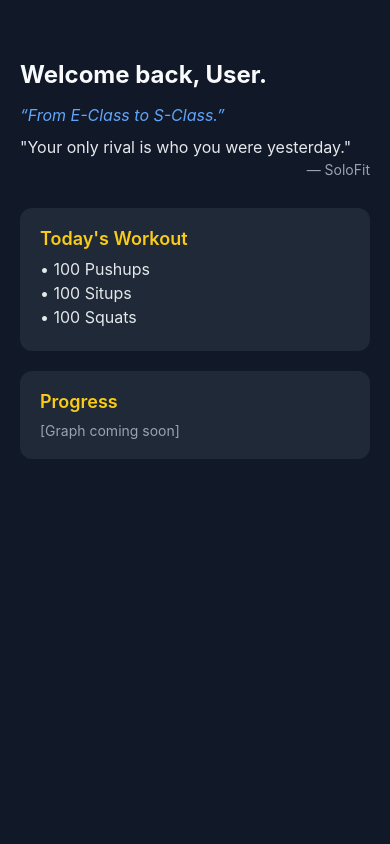
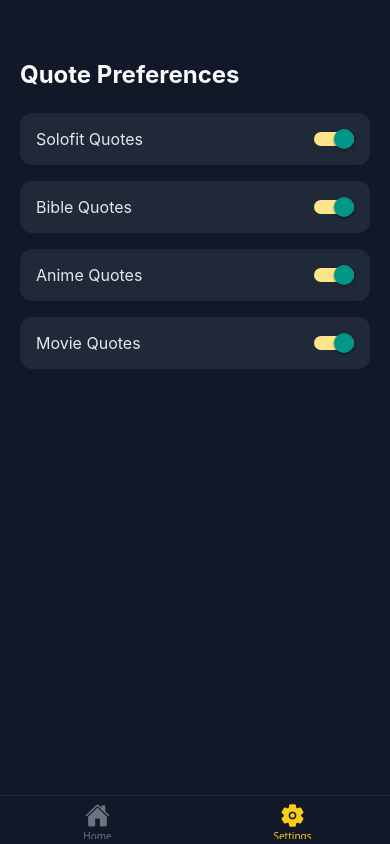
Before and after one commit to FabianC1/SoloFit, a React Native app: screen /Settings in a window 390 px wide. Built offline with nearby package versions, Linux system fonts and the light colour scheme.

Commit message:
set up the navigation

```diff
--- a/App.tsx
+++ b/App.tsx
@@ -1,12 +1,36 @@
-import { StatusBar } from 'expo-status-bar';
 import React from 'react';
+import { NavigationContainer } from '@react-navigation/native';
+import { createBottomTabNavigator } from '@react-navigation/bottom-tabs';
+import { Ionicons } from '@expo/vector-icons';
+
 import HomeScreen from './src/screens/HomeScreen';
+import SettingsScreen from './src/screens/SettingsScreen';
+
+const Tab = createBottomTabNavigator();
 
 export default function App() {
   return (
-    <>
-      <StatusBar style="light" />
-      <HomeScreen />
-    </>
+    <NavigationContainer>
+      <Tab.Navigator
+        screenOptions={({ route }) => ({
+          headerShown: false,
+          tabBarStyle: { backgroundColor: '#111827', borderTopColor: '#1f2937' },
+          tabBarActiveTintColor: '#facc15',
+          tabBarInactiveTintColor: '#6b7280',
+          tabBarIcon: ({ color, size }) => {
+            let iconName: keyof typeof Ionicons.glyphMap;
+
+            if (route.name === 'Home') iconName = 'home';
+            else if (route.name === 'Settings') iconName = 'settings';
+            else iconName = 'ellipse';
+
+            return <Ionicons name={iconName} size={size} color={color} />;
+          },
+        })}
+      >
+        <Tab.Screen name="Home" component={HomeScreen} />
+        <Tab.Screen name="Settings" component={SettingsScreen} />
+      </Tab.Navigator>
+    </NavigationContainer>
   );
 }
--- a/package.json
+++ b/package.json
@@ -10,6 +10,7 @@
   },
   "dependencies": {
     "@expo/metro-runtime": "~5.0.4",
+    "@react-navigation/bottom-tabs": "^7.3.14",
     "@react-navigation/native": "^7.1.10",
     "@react-navigation/native-stack": "^7.3.14",
     "expo": "~53.0.11",
@@ -22,7 +23,8 @@
     "react-native-safe-area-context": "5.4.0",
     "react-native-screens": "~4.11.1",
     "react-native-svg": "15.11.2",
-    "react-native-web": "^0.20.0"
+    "react-native-web": "^0.20.0",
+    "@expo/vector-icons": "^14.1.0"
   },
   "devDependencies": {
     "@babel/core": "^7.25.2",
--- a/src/screens/HomeScreen.tsx
+++ b/src/screens/HomeScreen.tsx
@@ -1,5 +1,5 @@
 import React, { useMemo, useState, useCallback, } from 'react';
-import { quotes } from './data/quotes';
+import { quotes } from '../data/quotes';
 import {
     View,
     Text,
@@ -8,7 +8,7 @@ import {
     ScrollView,
     KeyboardAvoidingView,
     Platform,
-    RefreshControl
+    RefreshControl,
 } from 'react-native';
 
 const HomeScreen = () => {
--- /dev/null
+++ b/src/screens/SettingsScreen.tsx
@@ -0,0 +1,66 @@
+import React, { useState } from 'react';
+import { View, Text, StyleSheet, ScrollView, Switch } from 'react-native';
+
+const SettingsScreen = () => {
+  const [quoteFilters, setQuoteFilters] = useState({
+    solofit: true,
+    bible: true,
+    anime: true,
+    movie: true,
+  });
+
+  const toggleFilter = (type: keyof typeof quoteFilters) => {
+    setQuoteFilters(prev => ({
+      ...prev,
+      [type]: !prev[type],
+    }));
+  };
+
+  return (
+    <ScrollView contentContainerStyle={styles.container}>
+      <Text style={styles.heading}>Quote Preferences</Text>
+
+      {Object.entries(quoteFilters).map(([key, value]) => (
+        <View key={key} style={styles.option}>
+          <Text style={styles.label}>{key.charAt(0).toUpperCase() + key.slice(1)} Quotes</Text>
+          <Switch
+            value={value}
+            onValueChange={() => toggleFilter(key as keyof typeof quoteFilters)}
+            thumbColor={value ? '#facc15' : '#4b5563'}
+            trackColor={{ false: '#374151', true: '#fde68a' }}
+          />
+        </View>
+      ))}
+    </ScrollView>
+  );
+};
+
+export default SettingsScreen;
+
+const styles = StyleSheet.create({
+  container: {
+    backgroundColor: '#111827',
+    padding: 20,
+    flexGrow: 1,
+    paddingTop: 60,
+  },
+  heading: {
+    fontSize: 24,
+    fontWeight: 'bold',
+    color: '#f9fafb',
+    marginBottom: 24,
+  },
+  option: {
+    flexDirection: 'row',
+    justifyContent: 'space-between',
+    alignItems: 'center',
+    backgroundColor: '#1f2937',
+    borderRadius: 12,
+    padding: 16,
+    marginBottom: 16,
+  },
+  label: {
+    fontSize: 16,
+    color: '#e5e7eb',
+  },
+});
```
Also changed, not shown: babel.config.js (renamed from src/screens/babel.config.js), src/data/quotes.ts (renamed from src/screens/data/quotes.ts), 1 other file (tests, documents, lock files or other folders).
